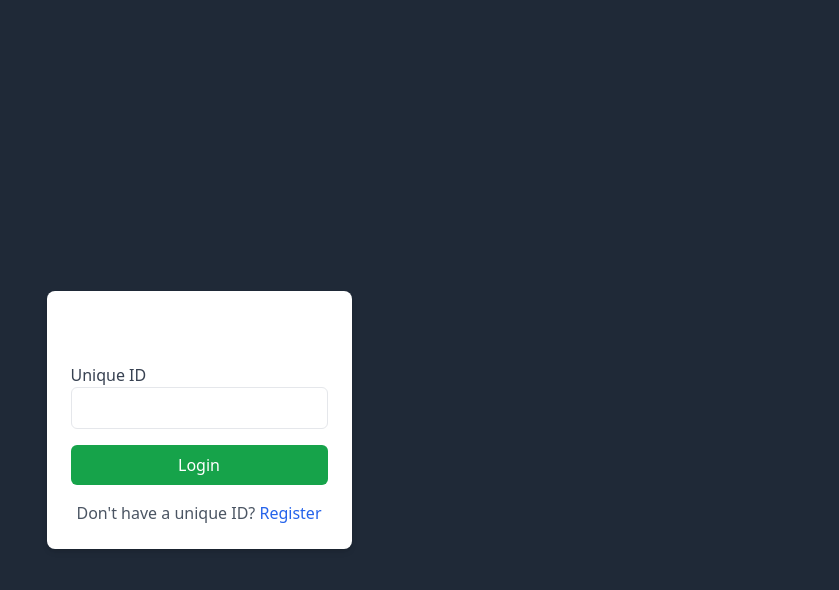
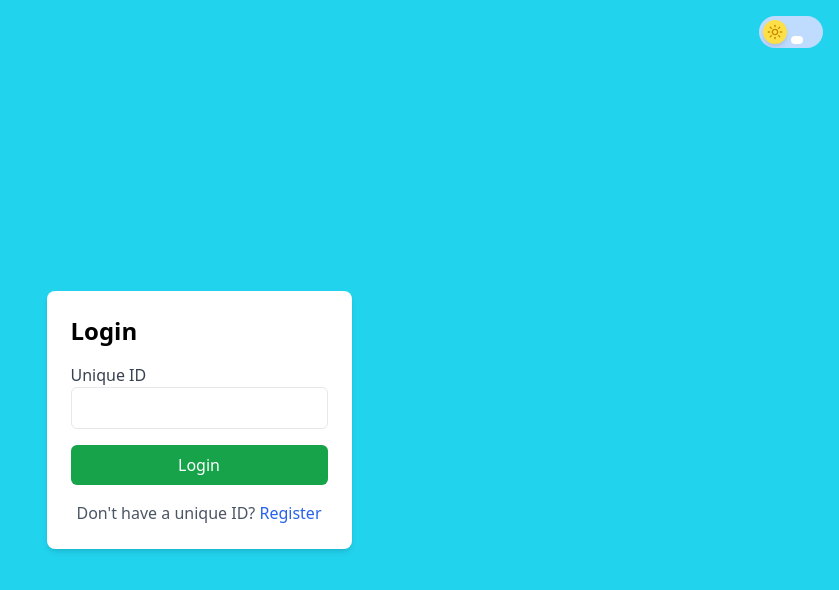
Before and after one commit to Steadyx/eisenhower-matrix, a React (Vite) app in the folder frontend/: page /login in a window 1280 px wide. Shown: the top 590 px of the page, without its empty margins (441-1280 px from the left). Built offline with nearby package versions, Linux system fonts and the light colour scheme.

Commit message:
feat: add theme switcher and dark mode support

```diff
--- a/frontend/package.json
+++ b/frontend/package.json
@@ -15,6 +15,7 @@
     "@tailwindcss/forms": "^0.5.9",
     "@tailwindcss/typography": "^0.5.15",
     "axios": "^1.7.9",
+    "lucide-react": "^0.468.0",
     "react": "^18.3.1",
     "react-dom": "^18.3.1",
     "react-redux": "^9.1.2",
--- a/frontend/src/App.tsx
+++ b/frontend/src/App.tsx
@@ -6,13 +6,29 @@ import GlobalContextMenu from "@components/context-menu";
 import { useSelector } from "react-redux";
 import { RootState } from "@redux/store";
 import PrivateRoute from "@components/PrivateRoute";
+import ThemeSwitcher from "@components/ThemeSwitcher"; // Import ThemeSwitcher
+import { useEffect } from "react";
 
 function App() {
   const auth = useSelector((state: RootState) => state.auth);
+  const darkMode = useSelector((state: RootState) => state.theme.darkMode);
+
+  useEffect(() => {
+    const root = window.document.documentElement;
+    if (darkMode) {
+      root.classList.add('dark');
+    } else {
+      root.classList.remove('dark');
+    }
+  }, [darkMode]);
 
   return (
     <Router>
-      <div className="min-h-screen bg-gray-800 text-white flex flex-col items-center justify-center w-full">
+      <div className="min-h-screen flex flex-col items-center justify-center w-full dark:bg-gray-800 bg-cyan-400 transition-colors">
+        <div className="absolute top-4 right-4">
+          <ThemeSwitcher />
+        </div>
+
         <Routes>
           <Route
             path="/"
--- /dev/null
+++ b/frontend/src/components/ThemeSwitcher/index.tsx
@@ -0,0 +1,91 @@
+import React from 'react';
+import { useDispatch, useSelector } from 'react-redux';
+import { toggleTheme } from '@redux/slices/themeSlice';
+import { RootState } from '@redux/store';
+import { Moon, Sun } from 'lucide-react';
+
+const ThemeSwitcher: React.FC = () => {
+  const dispatch = useDispatch();
+  const darkMode = useSelector((state: RootState) => state.theme.darkMode);
+
+  const handleToggle = () => {
+    dispatch(toggleTheme());
+  };
+
+  return (
+    <button
+      onClick={handleToggle}
+      className={`
+        relative
+        w-12 h-6 sm:w-16 sm:h-8
+        rounded-full p-1
+        transition-colors duration-500
+        ${darkMode ? 'bg-indigo-950' : 'bg-blue-200'}
+        focus:outline-none focus:ring-2 focus:ring-blue-500
+        overflow-hidden
+        touch-manipulation
+        active:scale-95
+        transform transition-transform
+      `}
+      aria-label="Toggle Theme"
+    >
+      <div className={`
+        absolute inset-0 transition-opacity duration-500
+        ${darkMode ? 'opacity-100' : 'opacity-0'}
+      `}>
+        <div className="absolute top-1 left-2 w-0.5 h-0.5 sm:w-1 sm:h-1 bg-white rounded-full" />
+        <div className="absolute top-2 left-4 w-0.5 h-0.5 bg-white rounded-full hidden sm:block" />
+        <div className="absolute top-2 right-2 w-0.5 h-0.5 sm:w-1 sm:h-1 bg-white rounded-full" />
+      </div>
+
+      <div
+        className={`
+          relative
+          w-4 h-4 sm:w-6 sm:h-6
+          rounded-full
+          transform transition-all duration-500 ease-in-out
+          ${darkMode ? 'translate-x-6 sm:translate-x-8 bg-indigo-300' : 'translate-x-0 bg-yellow-300'}
+          shadow-md
+        `}
+      >
+        <div className={`
+          absolute inset-0 transition-opacity duration-500 ease-in-out
+          ${darkMode ? 'opacity-100' : 'opacity-0'}
+        `}>
+          <Moon
+            size={12}
+            className="absolute inset-0 m-auto text-indigo-950 sm:hidden"
+          />
+          <Moon
+            size={16}
+            className="absolute inset-0 m-auto text-indigo-950 hidden sm:block"
+          />
+        </div>
+        <div className={`
+          absolute inset-0 transition-opacity duration-500 ease-in-out
+          ${darkMode ? 'opacity-0' : 'opacity-100'}
+        `}>
+          <Sun
+            size={12}
+            className="absolute inset-0 m-auto text-yellow-600 sm:hidden"
+          />
+          <Sun
+            size={16}
+            className="absolute inset-0 m-auto text-yellow-600 hidden sm:block"
+          />
+        </div>
+      </div>
+
+      <div className={`
+        absolute bottom-1
+        left-6 sm:left-8
+        w-2 sm:w-3 h-1.5 sm:h-2
+        rounded-full
+        transition-all duration-500
+        ${darkMode ? 'opacity-0 translate-x-4' : 'opacity-100 translate-x-0 bg-white'}
+      `} />
+    </button>
+  );
+};
+
+export default ThemeSwitcher;
--- a/frontend/src/components/quadrants/QuadrantContainer.tsx
+++ b/frontend/src/components/quadrants/QuadrantContainer.tsx
@@ -4,7 +4,7 @@ import { clearAllTasksRequest, fetchTasksRequest } from "@redux/slices/taskSlice
 import LogoutButton from "@components/LogoutButton";
 import Quadrant from "./Quadrant";
 import SearchBar from "@components/search";
-import ConfirmationModal from "@components/ConfirmationModal"; // Import the modal
+import ConfirmationModal from "@components/ConfirmationModal";
 import { RootState } from "@redux/store";
 
 const QuadrantContainer = () => {
@@ -33,28 +33,50 @@ const QuadrantContainer = () => {
   };
 
   return (
-    <div className="p-8 w-full max-w-screen-xl">
-      <div className="flex justify-between items-center mb-4">
-        <div className="flex justify-between items-center mb-4 gap-4">
+    <div className="min-h-screen w-full dark:bg-gray-800 bg-cyan-400 transition-colors py-10">
+      <div className="p-4 sm:p-6 lg:p-8 max-w-7xl mx-auto">
+        <div className="flex flex-col sm:flex-row gap-4 mb-6">
+          <div className="flex-1">
             <SearchBar />
-          <div className="flex justify-end">
+          </div>
+          <div className="flex gap-3 justify-center sm:justify-end">
             <button
-              onClick={openModal} // Open the modal instead of directly deleting
-              className="px-4 py-2 my-8 bg-red-500 text-white rounded-lg hover:bg-red-600"
+              onClick={openModal}
+              className="px-4 py-2 bg-red-500 text-white rounded-lg hover:bg-red-600 transition-colors w-full sm:w-auto"
             >
               Delete All Tasks
             </button>
+            <div className="hidden sm:block">
+              <LogoutButton />
             </div>
           </div>
+        </div>
+
+        <div className="sm:hidden mb-6">
           <LogoutButton />
         </div>
 
-      {tasksState.error && <p className="text-red-500">{tasksState.error}</p>}
-      <div className="grid grid-cols-1 md:grid-cols-2 gap-8 w-full">
-        <Quadrant title="Urgent & Important" quadrantId="urgent-important" />
-        <Quadrant title="Not Urgent & Important" quadrantId="not-urgent-important" />
-        <Quadrant title="Urgent & Not Important" quadrantId="urgent-not-important" />
-        <Quadrant title="Not Urgent & Not Important" quadrantId="not-urgent-not-important" />
+        {tasksState.error && (
+          <p className="text-red-500 mb-4 text-center">{tasksState.error}</p>
+        )}
+
+        <div className="grid grid-cols-1 md:grid-cols-2 gap-4 sm:gap-6 lg:gap-8">
+          <Quadrant
+            title="Urgent & Important"
+            quadrantId="urgent-important"
+          />
+          <Quadrant
+            title="Not Urgent & Important"
+            quadrantId="not-urgent-important"
+          />
+          <Quadrant
+            title="Urgent & Not Important"
+            quadrantId="urgent-not-important"
+          />
+          <Quadrant
+            title="Not Urgent & Not Important"
+            quadrantId="not-urgent-not-important"
+          />
         </div>
 
         <ConfirmationModal
@@ -65,6 +87,7 @@ const QuadrantContainer = () => {
           onCancel={closeModal}
         />
       </div>
+    </div>
   );
 };
 
--- a/frontend/src/components/task/TaskItem.tsx
+++ b/frontend/src/components/task/TaskItem.tsx
@@ -30,7 +30,7 @@ const TaskItem: FC<TaskItemProps> = ({ task }) => {
   return (
     <div
       className={`
-        ${task.completed ? "bg-green-50 border-green-200" : "bg-white border-gray-200"}
+        ${task.completed ? "bg-green-100 dark:bg-green-50 border-green-300" : "bg-white border-gray-200"}
         rounded-lg p-4 transition-all duration-200 hover:shadow-md cursor-pointer border flex items-center
       `}
     >
--- /dev/null
+++ b/frontend/src/redux/slices/themeSlice.ts
@@ -0,0 +1,31 @@
+
+
+import { createSlice, PayloadAction } from '@reduxjs/toolkit';
+
+interface ThemeState {
+  darkMode: boolean;
+}
+
+const initialState: ThemeState = {
+  darkMode: localStorage.getItem('theme') === 'dark',
+};
+
+const themeSlice = createSlice({
+  name: 'theme',
+  initialState,
+  reducers: {
+    toggleTheme(state) {
+      state.darkMode = !state.darkMode;
+      localStorage.setItem('theme', state.darkMode ? 'dark' : 'light');
+    },
+
+    setTheme(state, action: PayloadAction<boolean>) {
+      state.darkMode = action.payload;
+      localStorage.setItem('theme', state.darkMode ? 'dark' : 'light');
+    },
+  },
+});
+
+export const { toggleTheme, setTheme } = themeSlice.actions;
+
+export default themeSlice.reducer;
--- a/frontend/src/redux/store.ts
+++ b/frontend/src/redux/store.ts
@@ -2,6 +2,7 @@ import { configureStore, combineReducers } from "@reduxjs/toolkit";
 import { useDispatch } from "react-redux";
 import createSagaMiddleware from "redux-saga";
 import taskReducer from "./slices/taskSlice";
+import themeReducer from "./slices/themeSlice";
 import authReducer, { logout } from "./slices/authSlice";
 import rootSaga from "./sagas";
 
@@ -9,6 +10,7 @@ import rootSaga from "./sagas";
 const appReducer = combineReducers({
   tasks: taskReducer,
   auth: authReducer,
+  theme: themeReducer,
 });
 
 // Root reducer with state reset
--- a/frontend/tailwind.config.js
+++ b/frontend/tailwind.config.js
@@ -1,9 +1,12 @@
 /** @type {import('tailwindcss').Config} */
 export default {
   // Define the content paths for tree-shaking unused styles in production
-  content: [
-    "./index.html",
-    "./src/**/*.{js,ts,jsx,tsx}",
-  ],
+  darkMode: "class", // Enable class-based dark mode
+  content: ["./index.html", "./src/**/*.{js,ts,jsx,tsx}"],
   plugins: [],
-}
+  theme: {
+    extend: {
+      colors: { softWhite: "#e3e6e8" },
+    },
+  },
+};
```
Also changed, not shown: frontend/src/components/quadrants/Quadrant.tsx (+17 -13 lines), 1 other file (tests, documents, lock files or other folders). Lines whose indentation alone changed are shown as unchanged.
